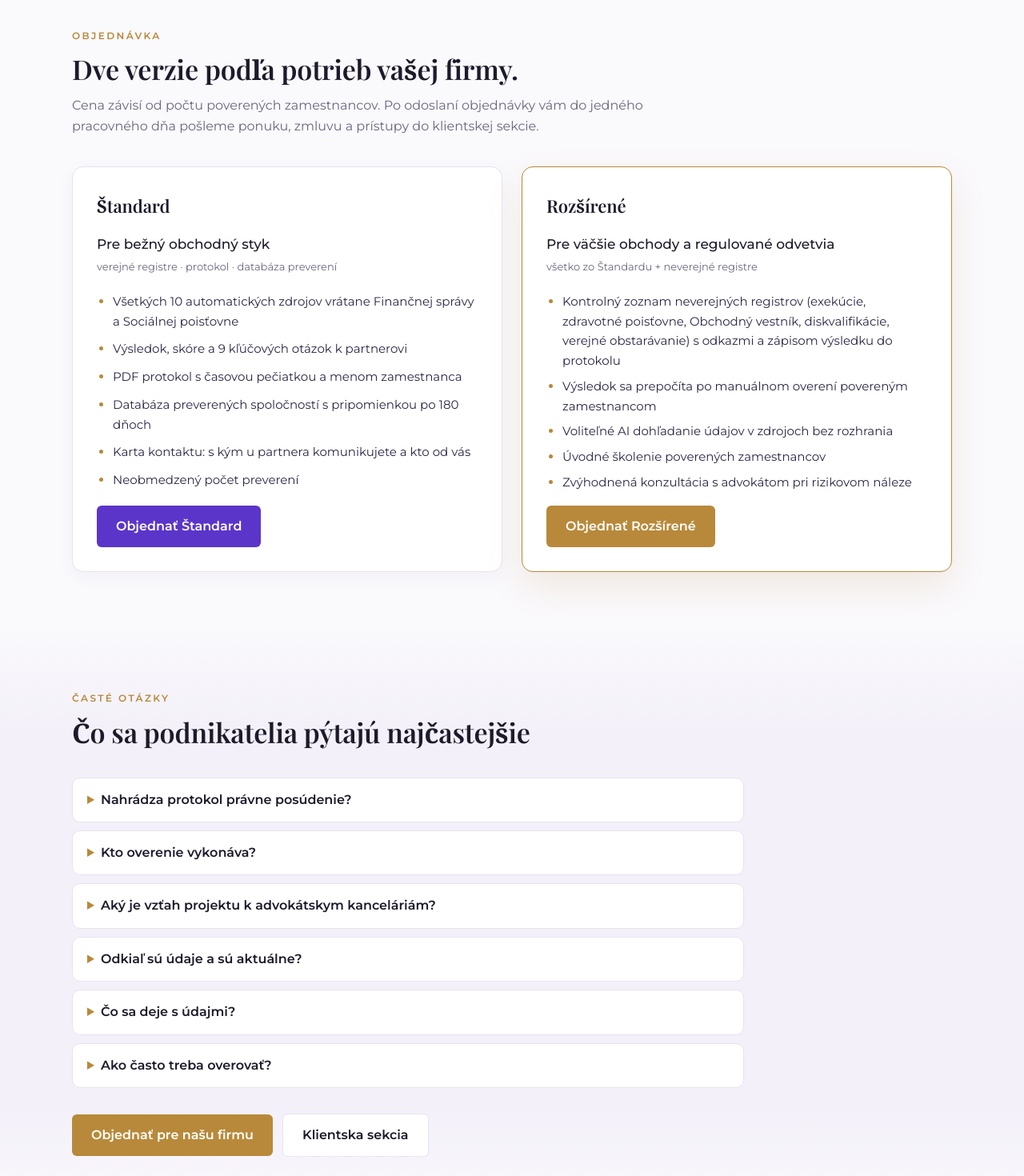
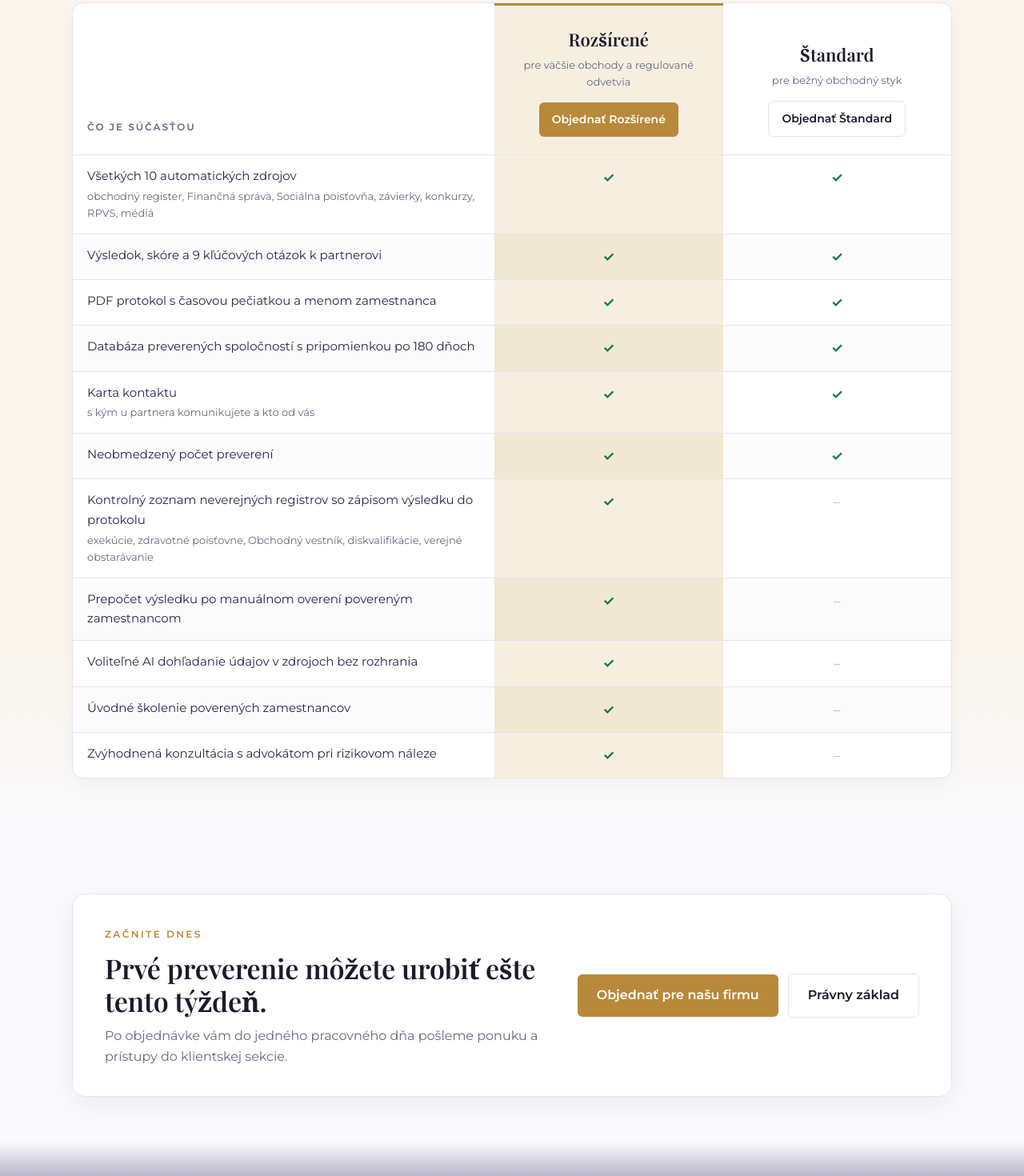
Before and after one commit to anty11/eM, a Next.js app in the folder overenie-ico/: page / in a window 1280 px wide. Shown: the part 4580-6050 px from the top of the page at 80% size. Built offline with nearby package versions, Linux system fonts and the light colour scheme.

Commit message:
Web: bez FAQ a karty prevádzkovateľa, verzie ako porovnávacia tabuľka (Rozšírené prvé), záverečná výzva

```diff
--- a/overenie-ico/app/page.tsx
+++ b/overenie-ico/app/page.tsx
@@ -1,5 +1,5 @@
 import type { Metadata } from "next";
-import { FIRMS, OPERATOR, PRODUCT, SiteFooter, SiteHeader } from "./components/site/SiteShell";
+import { FIRMS, PRODUCT, SiteFooter, SiteHeader } from "./components/site/SiteShell";
 
 export const metadata: Metadata = {
   title: "Preverto – overenie dodávateľa a odberateľa podľa IČO",
@@ -21,6 +21,20 @@ const REGISTERS: { name: string; src: string }[] = [
   { name: "Médiá a internet – správy o spoločnosti a jej štatutároch", src: "slovenské spravodajské weby" },
   { name: "Vek spoločnosti, zmeny vlastníkov a štatutárov, predmet podnikania", src: "Obchodný register" },
   { name: "Kontrolný zoznam neverejných registrov (exekúcie, zdravotné poisťovne, Obchodný vestník, diskvalifikácie)", src: "na manuálne overenie" },
+];
+
+const FEATURES: { name: string; note?: string; ext: boolean; std: boolean }[] = [
+  { name: "Všetkých 10 automatických zdrojov", note: "obchodný register, Finančná správa, Sociálna poisťovňa, závierky, konkurzy, RPVS, médiá", ext: true, std: true },
+  { name: "Výsledok, skóre a 9 kľúčových otázok k partnerovi", ext: true, std: true },
+  { name: "PDF protokol s časovou pečiatkou a menom zamestnanca", ext: true, std: true },
+  { name: "Databáza preverených spoločností s pripomienkou po 180 dňoch", ext: true, std: true },
+  { name: "Karta kontaktu", note: "s kým u partnera komunikujete a kto od vás", ext: true, std: true },
+  { name: "Neobmedzený počet preverení", ext: true, std: true },
+  { name: "Kontrolný zoznam neverejných registrov so zápisom výsledku do protokolu", note: "exekúcie, zdravotné poisťovne, Obchodný vestník, diskvalifikácie, verejné obstarávanie", ext: true, std: false },
+  { name: "Prepočet výsledku po manuálnom overení povereným zamestnancom", ext: true, std: false },
+  { name: "Voliteľné AI dohľadanie údajov v zdrojoch bez rozhrania", ext: true, std: false },
+  { name: "Úvodné školenie poverených zamestnancov", ext: true, std: false },
+  { name: "Zvýhodnená konzultácia s advokátom pri rizikovom náleze", ext: true, std: false },
 ];
 
 export default function Home() {
@@ -159,22 +173,12 @@ export default function Home() {
         </div>
       </section>
 
-      <section className="s-band warm" id="zastita">
+      <section className="s-band alt" id="zastita">
         <div className="s-wrap">
           <div className="s-head">
             <span className="s-eyebrow">O projekte</span>
             <h2>Samostatný projekt s odbornou záštitou dvoch advokátskych kancelárií.</h2>
             <p>Rozsah overenia a hodnotenie rizika vychádzajú zo skúseností z daňových kontrol a súdnych konaní, v ktorých sa rozhodovalo práve o tom, či si podnikateľ svojho partnera preveril.</p>
-          </div>
-          <div className="s-operator">
-            <div className="mark">§</div>
-            <div>
-              <h3>Prevádzkovateľom je {OPERATOR.name}</h3>
-              <p>
-                Samostatná spoločnosť, ktorá vyvíja a prevádzkuje aplikáciu, uzatvára zmluvy s klientmi a poskytuje podporu. Nie je advokátskou kanceláriou
-                a neposkytuje právne služby; pri rizikovom náleze alebo významnom obchode odporúča konzultáciu s advokátom alebo daňovým poradcom.
-              </p>
-            </div>
           </div>
           <div className="s-firms">
             <div className="s-firm urban">
@@ -193,82 +197,59 @@ export default function Home() {
         </div>
       </section>
 
-      <section className="s-band" id="objednat">
+      <section className="s-band warm" id="objednat">
         <div className="s-wrap">
           <div className="s-head">
             <span className="s-eyebrow">Objednávka</span>
             <h2>Dve verzie podľa potrieb vašej firmy.</h2>
             <p>Cena závisí od počtu poverených zamestnancov. Po odoslaní objednávky vám do jedného pracovného dňa pošleme ponuku, zmluvu a prístupy do klientskej sekcie.</p>
           </div>
-          <div className="s-plans">
-            <div className="s-plan">
-              <h3>Štandard</h3>
-              <div className="price">Pre bežný obchodný styk<small>verejné registre · protokol · databáza preverení</small></div>
-              <ul>
-                <li>Všetkých 10 automatických zdrojov vrátane Finančnej správy a Sociálnej poisťovne</li>
-                <li>Výsledok, skóre a 9 kľúčových otázok k partnerovi</li>
-                <li>PDF protokol s časovou pečiatkou a menom zamestnanca</li>
-                <li>Databáza preverených spoločností s pripomienkou po 180 dňoch</li>
-                <li>Karta kontaktu: s kým u partnera komunikujete a kto od vás</li>
-                <li>Neobmedzený počet preverení</li>
-              </ul>
-              <a className="s-btn" href="/objednavka?plan=standard">Objednať Štandard</a>
+          <div className="s-compare-wrap">
+            <table className="s-compare">
+              <thead>
+                <tr>
+                  <th className="feat"><span>Čo je súčasťou</span></th>
+                  <th className="plan hi">
+                    <span className="pn">Rozšírené</span>
+                    <span className="pd">pre väčšie obchody a regulované odvetvia</span>
+                    <a className="s-btn gold" href="/objednavka?plan=rozsirene">Objednať Rozšírené</a>
+                  </th>
+                  <th className="plan">
+                    <span className="pn">Štandard</span>
+                    <span className="pd">pre bežný obchodný styk</span>
+                    <a className="s-btn ghost" href="/objednavka?plan=standard">Objednať Štandard</a>
+                  </th>
+                </tr>
+              </thead>
+              <tbody>
+                {FEATURES.map((f) => (
+                  <tr key={f.name}>
+                    <td className="feat">{f.name}{f.note && <small>{f.note}</small>}</td>
+                    <td className="plan hi">{f.ext ? <span className="yes">✓</span> : <span className="no">–</span>}</td>
+                    <td className="plan">{f.std ? <span className="yes">✓</span> : <span className="no">–</span>}</td>
+                  </tr>
+                ))}
+              </tbody>
+            </table>
+          </div>
+        </div>
+      </section>
+
+      <section className="s-band s-close">
+        <div className="s-wrap">
+          <div className="s-close-box">
+            <div>
+              <span className="s-eyebrow">Začnite dnes</span>
+              <h2>Prvé preverenie môžete urobiť ešte tento týždeň.</h2>
+              <p>Po objednávke vám do jedného pracovného dňa pošleme ponuku a prístupy do klientskej sekcie.</p>
             </div>
-            <div className="s-plan featured">
-              <h3>Rozšírené</h3>
-              <div className="price">Pre väčšie obchody a regulované odvetvia<small>všetko zo Štandardu + neverejné registre</small></div>
-              <ul>
-                <li>Kontrolný zoznam neverejných registrov (exekúcie, zdravotné poisťovne, Obchodný vestník, diskvalifikácie, verejné obstarávanie) s odkazmi a zápisom výsledku do protokolu</li>
-                <li>Výsledok sa prepočíta po manuálnom overení povereným zamestnancom</li>
-                <li>Voliteľné AI dohľadanie údajov v zdrojoch bez rozhrania</li>
-                <li>Úvodné školenie poverených zamestnancov</li>
-                <li>Zvýhodnená konzultácia s advokátom pri rizikovom náleze</li>
-              </ul>
-              <a className="s-btn gold" href="/objednavka?plan=rozsirene">Objednať Rozšírené</a>
+            <div className="s-actions">
+              <a className="s-btn gold" href="/objednavka">Objednať pre našu firmu</a>
+              <a className="s-btn ghost" href="/pravny-zaklad">Právny základ</a>
             </div>
           </div>
         </div>
       </section>
-
-      <section className="s-band alt">
-        <div className="s-wrap">
-          <div className="s-head">
-            <span className="s-eyebrow">Časté otázky</span>
-            <h2>Čo sa podnikatelia pýtajú najčastejšie</h2>
-          </div>
-          <div className="s-faq">
-            <details>
-              <summary>Nahrádza protokol právne posúdenie?</summary>
-              <p>Nie. Protokol je automatizovaný súhrn verejných údajov k času preverenia a doklad o tom, že ste partnera overili. Pri rizikovom náleze alebo významnom obchode odporúčame konzultáciu s advokátom alebo daňovým poradcom.</p>
-            </details>
-            <details>
-              <summary>Kto overenie vykonáva?</summary>
-              <p>Vaša spoločnosť sama. Administrátor vo vašej firme pridá poverených zamestnancov (e-mail a jednorazový kód), tí sa prihlásia a preverujú partnerov. Každé preverenie je zaznamenané s menom zamestnanca a časom.</p>
-            </details>
-            <details>
-              <summary>Aký je vzťah projektu k advokátskym kanceláriám?</summary>
-              <p>Aplikáciu prevádzkuje samostatná spoločnosť {OPERATOR.name}. Advokátske kancelárie {u.short} a {l.short} poskytli odbornú záštitu – nastavili rozsah overenia a hodnotenie rizika podľa svojej praxe z daňových kontrol. Zmluvu uzatvárate s prevádzkovateľom; právne služby si prípadne objednávate priamo u kancelárií.</p>
-            </details>
-            <details>
-              <summary>Odkiaľ sú údaje a sú aktuálne?</summary>
-              <p>Výlučne z oficiálnych verejných registrov (Štatistický úrad SR, Finančná správa SR, Sociálna poisťovňa, Ministerstvo spravodlivosti SR, Ministerstvo financií SR, EÚ VIES) a slovenských médií – vždy k momentu preverenia. Niektoré zoznamy aktualizujú úrady raz denne alebo mesačne; protokol uvádza, z akého zdroja údaj pochádza.</p>
-            </details>
-            <details>
-              <summary>Čo sa deje s údajmi?</summary>
-              <p>Aplikácia pracuje s údajmi o právnických osobách a podnikateľoch z verejných registrov. Osobné údaje spracúva len v rozsahu prihlásenia poverených zamestnancov a kontaktov, ktoré si k partnerovi sami zapíšete. Dáta sú uložené v EÚ.</p>
-            </details>
-            <details>
-              <summary>Ako často treba overovať?</summary>
-              <p>Pred každým novým obchodným vzťahom a pri významnej zmene (nový konateľ, zmena vlastníka, vyšší objem). Databáza preverení označí spoločnosti, ktorým uplynulo 180 dní od posledného overenia, a jedným klikom ich preveríte znova.</p>
-            </details>
-          </div>
-          <div className="s-actions" style={{ marginTop: 32 }}>
-            <a className="s-btn gold" href="/objednavka">Objednať pre našu firmu</a>
-            <a className="s-btn ghost" href="/login">Klientska sekcia</a>
-          </div>
-        </div>
-      </section>
-
       <SiteFooter />
     </div>
   );
--- a/overenie-ico/app/site.css
+++ b/overenie-ico/app/site.css
@@ -142,12 +142,7 @@
 .s-step h3 { font-size: 17px; margin-bottom: 6px; min-height: 2.6em; display: flex; align-items: flex-end; }
 .s-step p { color: var(--s-muted); margin: 0; font-size: 15px; }
 
-/* prevádzkovateľ a odborná záštita */
-.s-operator { background: var(--s-surface); border: 1px solid var(--s-line); border-radius: 14px; padding: 28px 30px; display: grid; grid-template-columns: auto 1fr; gap: 20px; align-items: start; margin-bottom: 24px; box-shadow: 0 6px 24px rgba(42, 29, 92, 0.04); }
-@media (max-width: 600px) { .s-operator { grid-template-columns: 1fr; } }
-.s-operator .mark { width: 52px; height: 52px; border-radius: 12px; background: linear-gradient(135deg, var(--s-primary) 0%, var(--s-primary-deep) 100%); color: #fff; display: grid; place-items: center; font-size: 24px; font-weight: 700; }
-.s-operator h3 { font-family: var(--s-serif); font-size: 20px; margin: 10px 0 6px; }
-.s-operator p { margin: 0; color: var(--s-muted); font-size: 15px; }
+/* odborná záštita */
 .s-firms { display: grid; grid-template-columns: 1fr 1fr; gap: 24px; }
 @media (max-width: 760px) { .s-firms { grid-template-columns: 1fr; } }
 .s-firm { background: var(--s-surface); border: 1px solid var(--s-line); border-radius: 14px; padding: 28px 30px; display: grid; gap: 12px; grid-template-rows: auto auto 1fr auto; position: relative; overflow: hidden; }
@@ -168,25 +163,7 @@
 .s-firm.urban .meta a { color: #6a2bd9; }
 .s-firm.lexnera .meta a { color: var(--s-gold-2); }
 
-/* balíky */
-.s-plans { display: grid; grid-template-columns: 1fr 1fr; gap: 24px; }
-@media (max-width: 760px) { .s-plans { grid-template-columns: 1fr; } }
-.s-plan { background: var(--s-surface); border: 1px solid var(--s-line); border-radius: 14px; padding: 30px; display: grid; gap: 16px; grid-template-rows: auto auto 1fr auto; box-shadow: 0 6px 24px rgba(42, 29, 92, 0.04); }
-.s-plan .s-btn { justify-self: start; align-self: end; }
-.s-plan .price { min-height: 3.4em; }
-.s-plan.featured { border-color: var(--s-gold); box-shadow: 0 18px 44px rgba(184, 137, 58, 0.14); }
-.s-plan h3 { font-family: var(--s-serif); font-size: 22px; }
-.s-plan .price { font-size: 17px; color: var(--s-ink); font-weight: 500; }
-.s-plan .price small { display: block; font-size: 13px; color: var(--s-muted); font-weight: 400; margin-top: 4px; }
-.s-plan ul { margin: 0; padding-left: 20px; color: var(--s-ink-2); font-size: 15px; display: grid; gap: 7px; }
-.s-plan ul li::marker { color: var(--s-gold); }
 
-/* FAQ */
-.s-faq { display: grid; gap: 10px; max-width: 840px; }
-.s-faq details { background: var(--s-surface); border: 1px solid var(--s-line); border-radius: 10px; padding: 14px 18px; }
-.s-faq summary { cursor: pointer; font-weight: 600; color: var(--s-ink); }
-.s-faq summary::marker { color: var(--s-gold); }
-.s-faq p { margin: 10px 0 0; color: var(--s-muted); font-size: 15px; }
 
 /* formulár objednávky */
 .s-form { background: var(--s-surface); border: 1px solid var(--s-line); border-radius: 14px; padding: 30px; display: grid; gap: 16px; max-width: 780px; position: relative; box-shadow: 0 6px 24px rgba(42, 29, 92, 0.04); }
@@ -223,3 +200,29 @@
 .s-foot h4 { color: #fff; font-family: var(--s-serif); margin: 0 0 8px; font-size: 16px; font-weight: 600; }
 .s-foot a { color: #e2c07a; text-decoration: none; }
 .s-foot .legal { border-top: 1px solid rgba(255, 255, 255, 0.14); margin-top: 28px; padding-top: 16px; font-size: 12px; color: rgba(255, 255, 255, 0.5); }
+
+/* porovnanie verzií – jedna tabuľka namiesto dvoch kariet */
+.s-compare-wrap { overflow-x: auto; background: var(--s-surface); border: 1px solid var(--s-line); border-radius: 14px; box-shadow: 0 6px 24px rgba(42, 29, 92, 0.04); }
+.s-compare { width: 100%; border-collapse: collapse; min-width: 640px; }
+.s-compare th, .s-compare td { padding: 14px 18px; text-align: left; vertical-align: top; border-top: 1px solid var(--s-line); }
+.s-compare thead th { border-top: 0; vertical-align: bottom; padding-top: 24px; padding-bottom: 22px; }
+.s-compare th.feat span { font-size: 12px; letter-spacing: 0.16em; text-transform: uppercase; color: var(--s-muted); font-weight: 600; }
+.s-compare .plan { text-align: center; width: 26%; }
+.s-compare .plan.hi { background: var(--s-gold-soft); }
+.s-compare thead .plan.hi { border-top: 3px solid var(--s-gold); }
+.s-compare .pn { display: block; font-family: var(--s-serif); font-size: 22px; font-weight: 600; color: var(--s-ink); }
+.s-compare .pd { display: block; font-size: 13px; color: var(--s-muted); margin: 4px 0 14px; font-weight: 400; }
+.s-compare thead .s-btn { padding: 10px 16px; font-size: 14px; }
+.s-compare td.feat { color: var(--s-ink-2); font-size: 15px; }
+.s-compare td.feat small { display: block; color: var(--s-muted); font-size: 13px; margin-top: 2px; }
+.s-compare .yes { color: var(--s-ok); font-weight: 700; font-size: 17px; }
+.s-compare .no { color: #b9b3c9; font-size: 17px; }
+.s-compare tbody tr:nth-child(even) td { background: rgba(42, 29, 92, 0.015); }
+.s-compare tbody tr:nth-child(even) td.hi { background: #f1e8d3; }
+
+/* záverečná výzva */
+.s-close { padding-bottom: 96px; }
+.s-close-box { display: grid; grid-template-columns: 1fr auto; gap: 28px; align-items: center; background: var(--s-surface); border: 1px solid var(--s-line); border-radius: 16px; padding: 36px 40px; box-shadow: 0 10px 32px rgba(42, 29, 92, 0.06); }
+.s-close-box p { color: var(--s-muted); margin: 10px 0 0; }
+.s-close-box .s-actions { justify-content: flex-end; flex-wrap: nowrap; }
+@media (max-width: 760px) { .s-close-box { grid-template-columns: 1fr; padding: 28px 24px; } .s-close-box .s-actions { justify-content: flex-start; } }
```
Also changed, not shown: overenie-ico/app/components/site/SiteShell.tsx (+6 -7 lines), overenie-ico/app/objednavka/page.tsx (+6 -6 lines), 1 other file (tests, documents, lock files or other folders).
